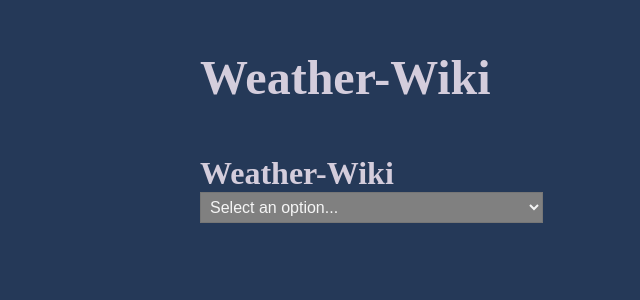
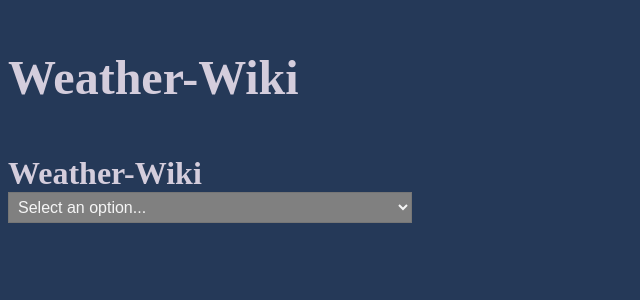
Before and after one commit to dirkkrimpenfort/weather-wiki, a React (Create React App) app: page / in a window 1280 px wide. Shown: the top 300 px of the page, without its empty margins (0-640 px from the left). Built offline with nearby package versions, Linux system fonts and the light colour scheme.

Commit message:
commit 7

```diff
--- a/src/App.css
+++ b/src/App.css
@@ -1,6 +1,6 @@
 body {
     background-color: rgb(37, 57, 88);
-    margin-left: 200px;
+    margin: auto 10;
     margin-top: 20px;
 }
 
```
